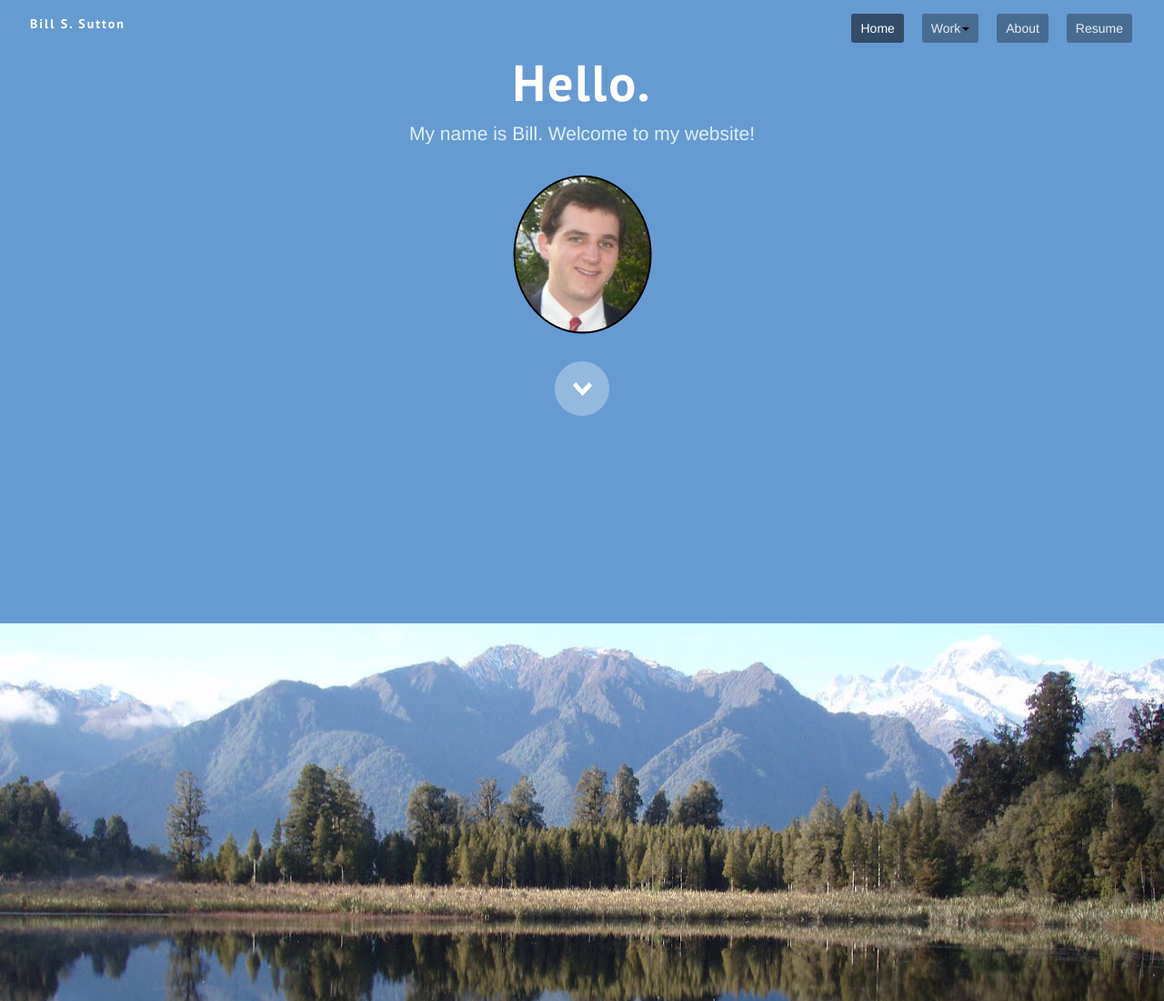
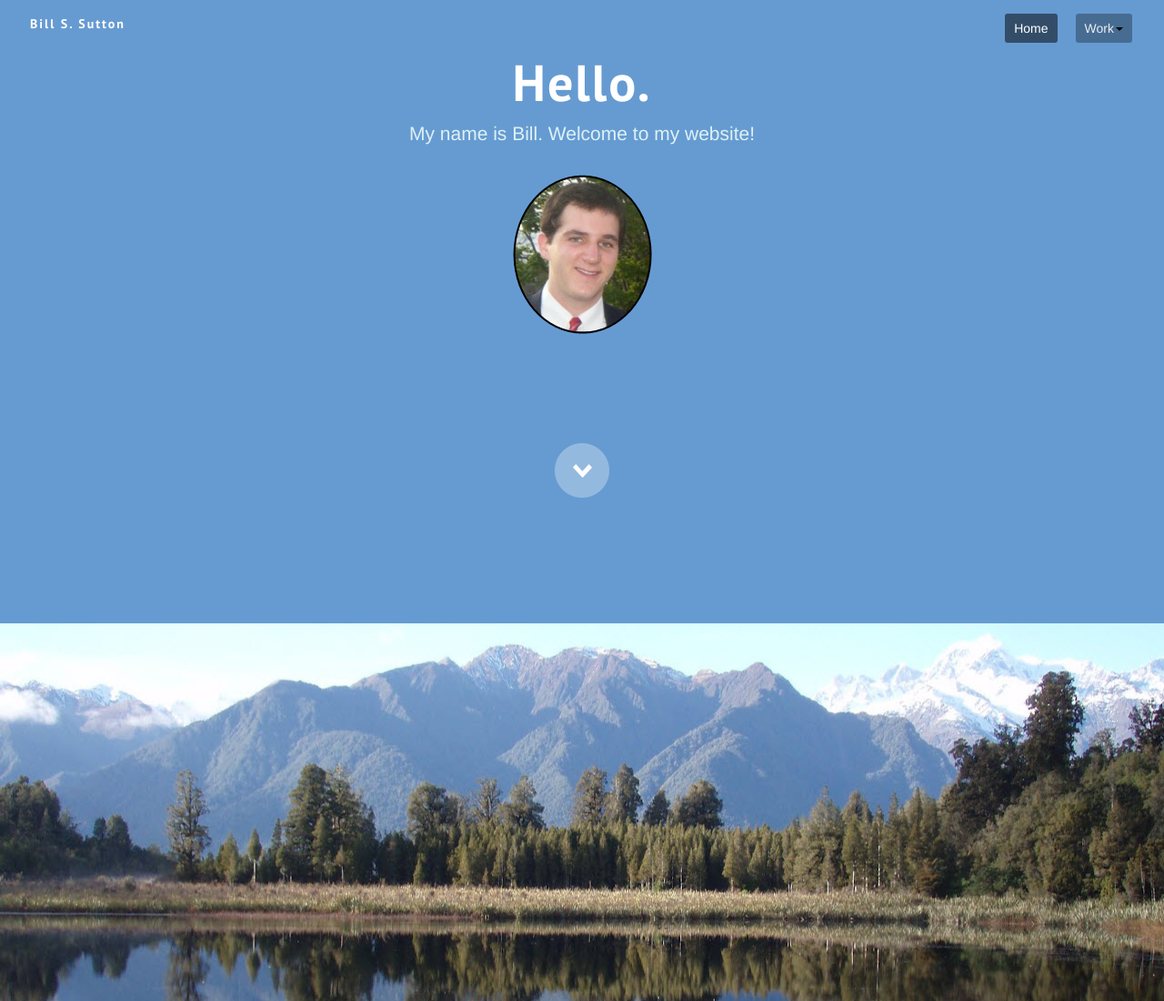
Before and after one commit to billssutton/billssutton.github.io, a plain HTML site: page index.html in a window 1280 px wide. Shown: the top 1100 px of the page at 91% size. Drawn offline with Linux system fonts and the light colour scheme.

Commit message:
Removing extra nav buttons and updating initial arrow placement

```diff
--- a/index.html
+++ b/index.html
@@ -44,11 +44,11 @@
                 <a href="#" class="main-menu-item drop-down-item" style="cursor:default">Work<b class="caret"></b></a>
                 <ul class="sub-menu">
                     <li><a href="column-chart.html" class="sub-menu-item">Column Chart</a></li>
-                    <li><a href="" class="sub-menu-item">Second Item</a></li>
+                    <!--<li><a href="" class="sub-menu-item">Second Item</a></li>-->
                 </ul>
             </li>
-            <li><a href="#" class="main-menu-item">About</a></li>
-            <li><a href="#" class="main-menu-item">Resume</a></li>
+            <!--<li><a href="#" class="main-menu-item">About</a></li>
+            <li><a href="#" class="main-menu-item">Resume</a></li>-->
         </ul>
     </span>
 </nav>
@@ -59,7 +59,7 @@
             <p>My name is Bill. Welcome to my website!</p>
         </div>
         <div>
-            <img src="img/LinkedInHeadshot.png">
+            <img src="img/LinkedInHeadshot.png" style="padding-bottom:90px">
         </div>
         <div>
             <a href="#favorite-things" class="scroller-arrow" aria-label="Go to next section"></a>
```
Also changed, not shown: column-chart.html (+3 -3 lines).
